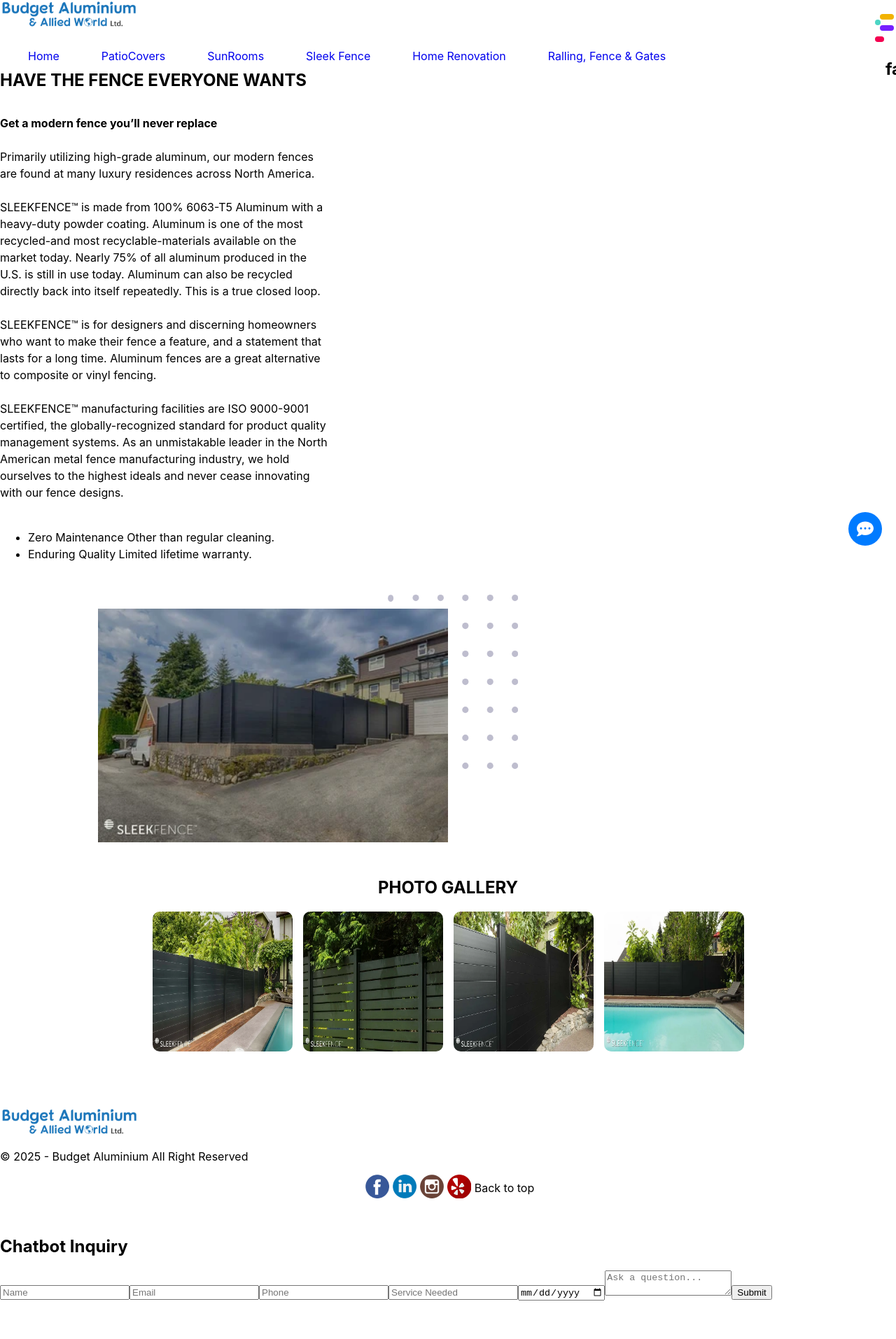
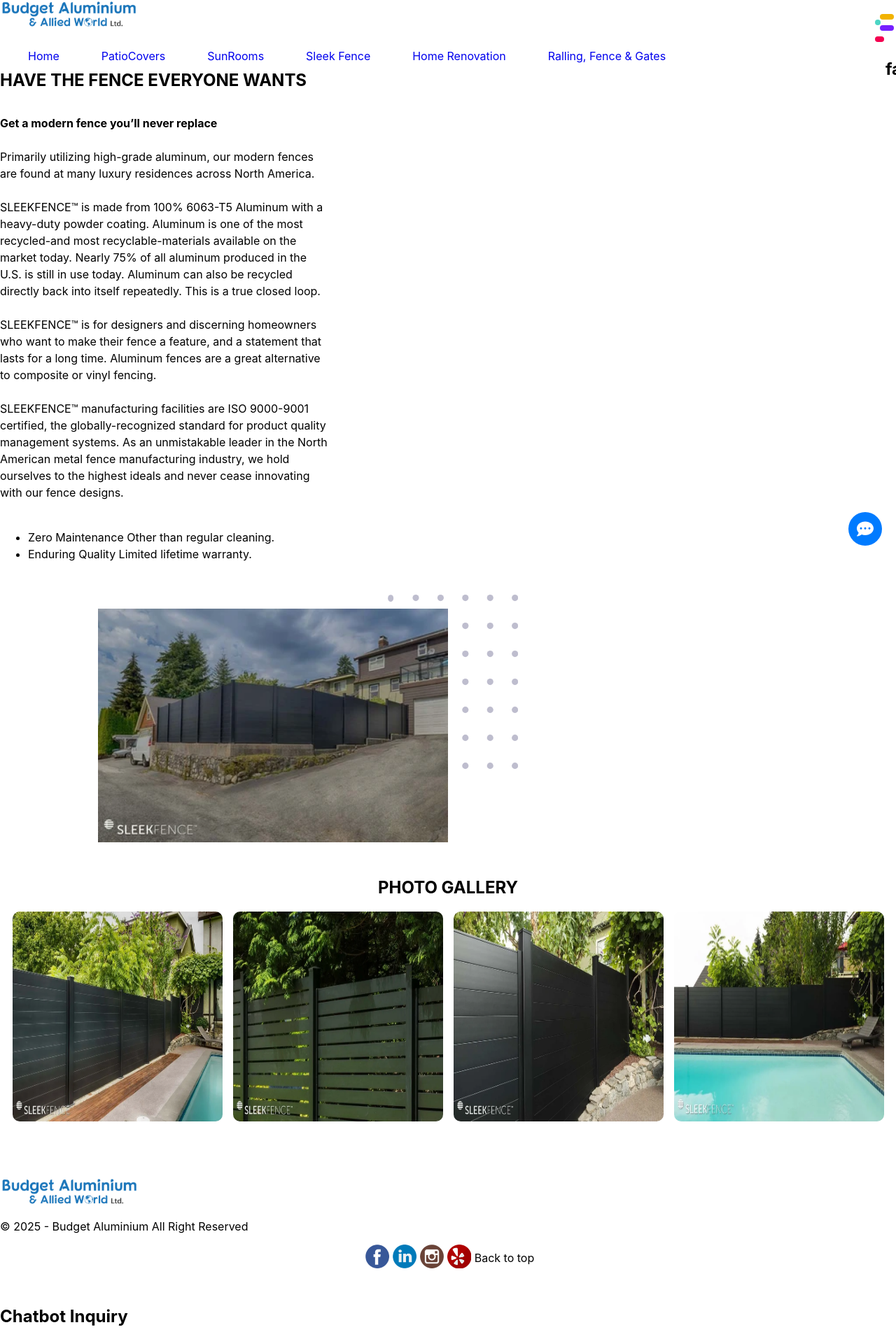
Before and after one commit to fahad09saeed/budgetaluminium, a React (Create React App) app: page /sleek-fence in a window 1280 px wide. Shown: the top 1914 px of the page at 70% size. Before the commit the page ends 1859 px from the top, so only its background shows below. Built offline with nearby package versions, Linux system fonts and the light colour scheme; the HTML template or start-up script is replaced by a standard one; a web font is replaced by a local one.

Commit message:
add light image gallery

```diff
--- a/package.json
+++ b/package.json
@@ -9,6 +9,7 @@
     "@testing-library/user-event": "^13.5.0",
     "@u-wave/react-vimeo": "^0.9.12",
     "axios": "^1.7.9",
+    "lightgallery": "^2.8.3",
     "react": "^19.0.0",
     "react-dom": "^19.0.0",
     "react-helmet": "^6.1.0",
--- a/src/components/Sections/PatioCovers.jsx
+++ b/src/components/Sections/PatioCovers.jsx
@@ -5,6 +5,21 @@
 import Header from "./Header";
 import Footer from "./Footer";
 import '../../style.css';
+import LightGallery from 'lightgallery/react';
+
+// import styles
+import 'lightgallery/css/lightgallery.css';
+import 'lightgallery/css/lg-zoom.css';
+import 'lightgallery/css/lg-thumbnail.css';
+
+// If you want you can use SCSS instead of css
+// import 'lightgallery/scss/lightgallery.scss';
+// import 'lightgallery/scss/lg-zoom.scss';
+
+// import plugins if you need
+import lgThumbnail from 'lightgallery/plugins/thumbnail';
+import lgZoom from 'lightgallery/plugins/zoom';
+
 import HeaderImage from "../../assets/img/awning1.webp";
 import g1 from "../../assets/img/awning2.webp";
 import g2 from "../../assets/img/awning1.webp";
@@ -59,6 +74,10 @@
   { id: 24, src: g24, alt: "Image 24" },
   { id: 25, src: g25, alt: "Image 25" },
 ];
+
+const onInit = () => {
+        console.log('lightGallery has been initialized');
+    };
 
 const PatioCovers = () => {
   return (
@@ -132,9 +151,21 @@
     <div className="gallery-container patiogallery">
       <h2 className='galleryheading'>Patio Cover, Awnings</h2>
       <div className="gallery">
-        {images.map(image => (
-          <img key={image.id} src={image.src} alt={image.alt} className="gallery-img" />
+      <LightGallery
+                onInit={onInit}
+                speed={500}
+                plugins={[lgThumbnail, lgZoom]}
+            >
+            {images.map(image => (
+               <a  href={image.src}>
+                    <img key={image.id} src={image.src} alt={image.alt} className="gallery-img" />
+                </a>
+
         ))}
+
+
+            </LightGallery>
+
       </div>
     </div>
     <Footer/>
--- a/src/style.css
+++ b/src/style.css
@@ -26,8 +26,8 @@
   }
 
   .gallery-img {
-    width: 200px;
-    height: 200px;
+    width: 300px;
+    height: 300px;
     border-radius: 10px;
     transition: transform 0.3s;
   }
```
Also changed, not shown: 1 other file (tests, documents, lock files or other folders).
